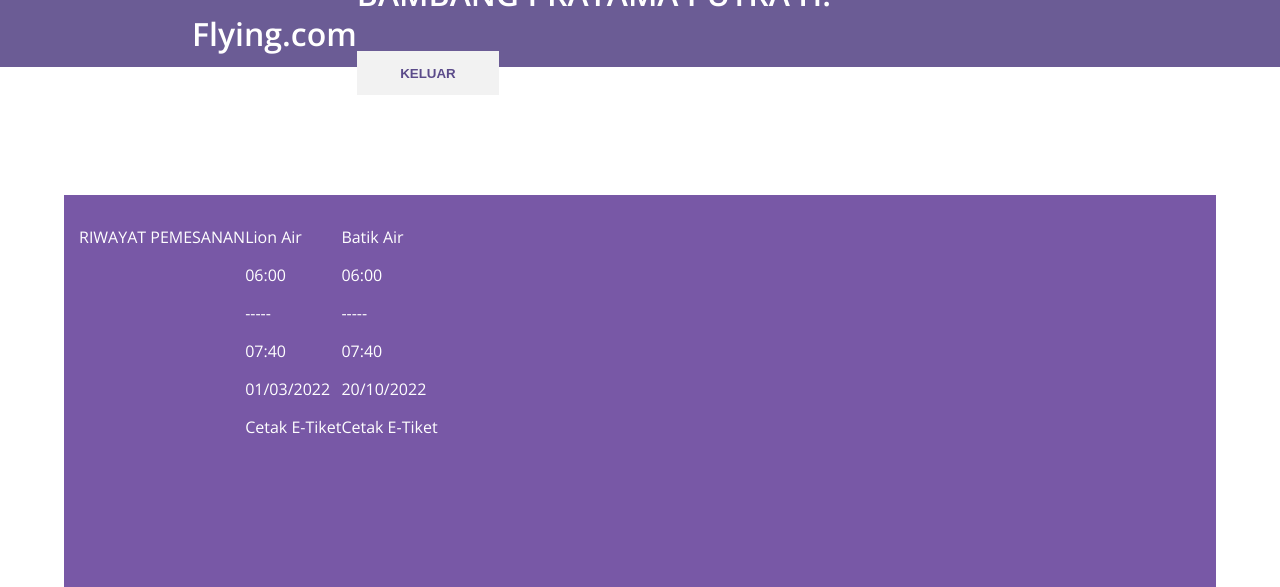
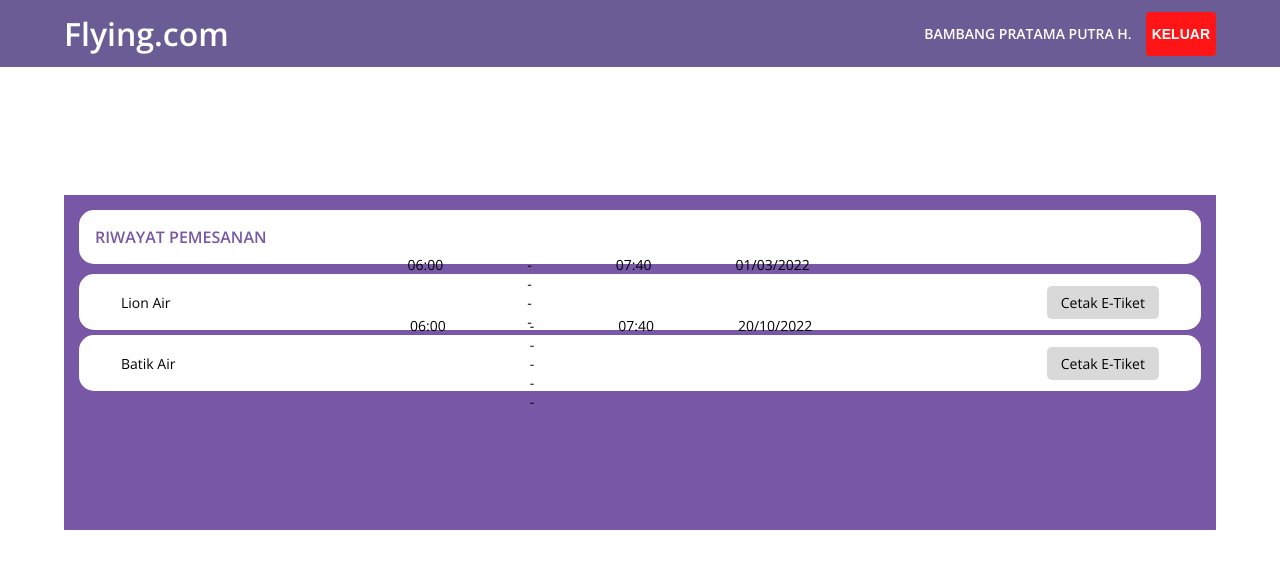
Before and after one commit to alaikhaikal951/Projek-Akhir-Basis-Data, a PHP site: page /riwayat_transaksi.html in a window 1280 px wide. Shown: the top 587 px of the page. Run offline with PHP 8.4, Linux system fonts and the light colour scheme.

Commit message:
Add files via upload

```diff
--- a/riwayat_transaksi.html
+++ b/riwayat_transaksi.html
@@ -2,7 +2,7 @@
 <html lang="en">
 <head>
     <title>Flying.com</title>
-    <link rel="stylesheet" href="../style_css1/style_penumpang.css">
+    <link rel="stylesheet" href="../style_css1/style_riwayat_transaksi.css">
 </head>
 
 <body>
--- a/style_riwayat_transaksi.css
+++ b/style_riwayat_transaksi.css
@@ -7,9 +7,9 @@
 
 /*Header*/
 header {
-    width: 70%;
+    width: 90%;
     height: 67px;
-    padding: 0 15%;
+    padding: 0 5%;
     background: rgba(91, 75, 138, 0.9);
     display: flex;
     align-items: center;
@@ -114,3 +114,13 @@
     display: flex;
     justify-content: center;
 }
+
+/*Footer*/
+.footer {
+    position:relative;
+    float: left;
+    width: 70%;
+    height: 67px;
+    padding: 0 15%;
+    background: rgba(91, 75, 138, 0.9);
+}
```
